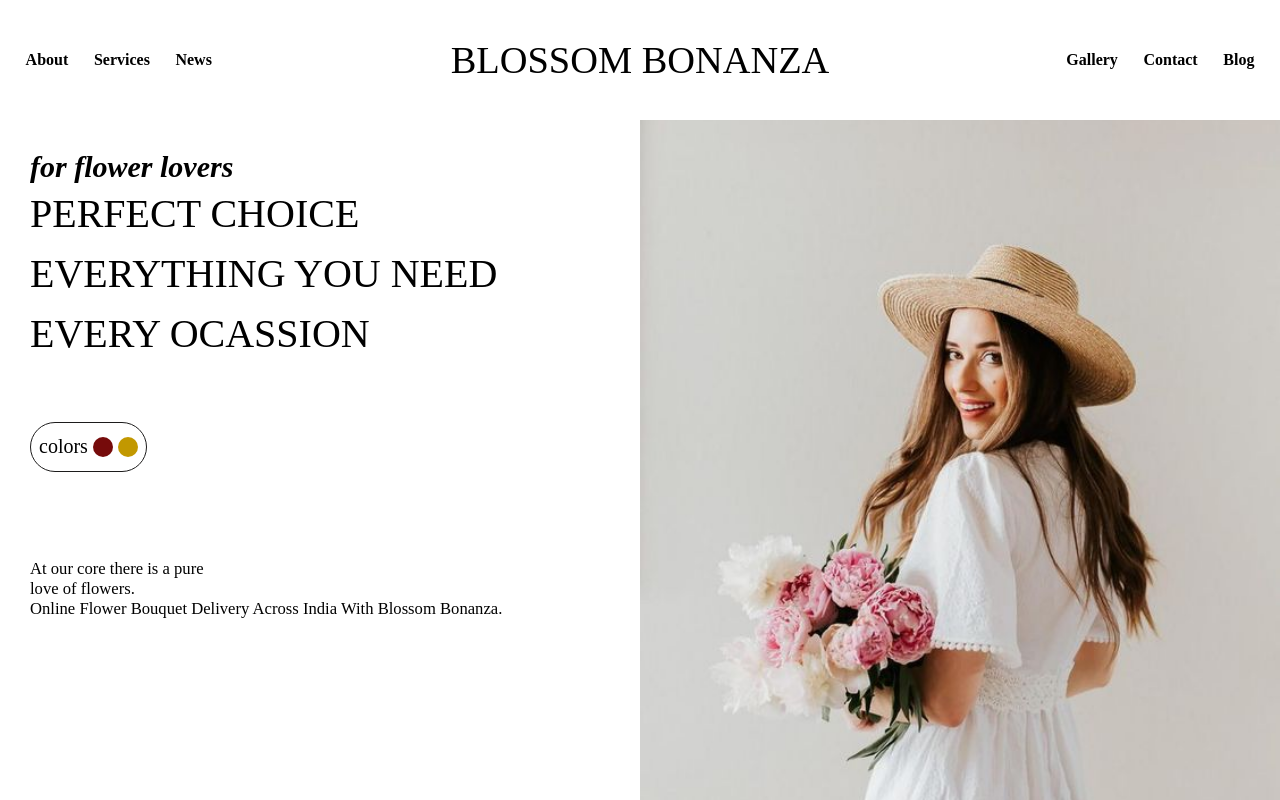
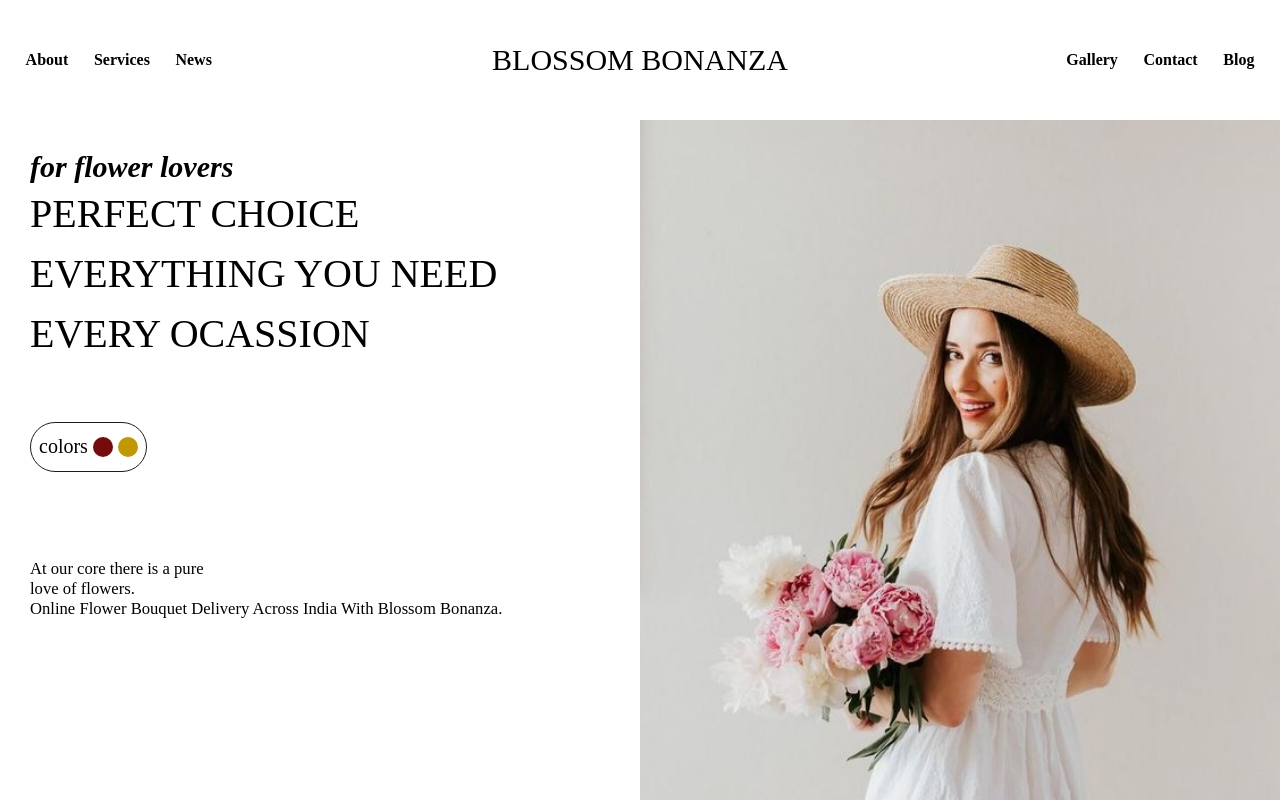
Before and after one commit to mansiraizada/Blossom-Bonanza, a plain HTML site: page index.html in a window 1280 px wide. Drawn offline with Linux system fonts and the light colour scheme.

Commit message:
Update style.css

```diff
--- a/style.css
+++ b/style.css
@@ -15,7 +15,6 @@ html, body{
     display: grid;
     grid-template-columns: 50% 50%;
     grid-template-rows: 15% 85% ;
-    /* background-color: red; */
 }
 
 #nav{
@@ -25,16 +24,13 @@ html, body{
     display: flex;
     justify-content: space-between;
     align-items: center;
-    /* background-color: red; */
 }
 
 #nav-left{
     display: flex;
     width: 30%;
     height: 100%;
-    /* justify-content: center; */
     align-items: center;
-    /* background-color: yellow; */
     padding-left: 1vw;
 }
 
@@ -49,7 +45,6 @@ html, body{
     justify-content: end;
     align-items: center;
     padding-right: 1vw;
-    /* background-color: purple; */
 }
 
 #nav-right h4{
@@ -57,38 +52,22 @@ html, body{
 }
 
 #brand{
-    /* height: 100%; */
-    font-size: 3vw;
-    /* background-color: pink; */
-}
-/* #nav-left{
-    display: flex;
-    align-items: center;
-    justify-content: center;
-    width: 20%;
-    height: 100%;
-    background-color: brown;
+    font-size: 2.8vw;
 }
 
 #nav-left h4{
-    height: 100%;
-    width: 100%;
-    background-color: pink;
+    padding: 1vw 1vw 1vw 1vw;
 }
-
 
 #brand{
     padding: 0px 50px 0px 50px;
     font-size: 30px;
     font-weight: 400;
-} */
+}
 
 #left{
-    /* margin: 50px 16px 5px 20px; */
     padding: 30px;
-    /* grid-row: 2/4; */
     grid-column: 1/2;
-    /* background-color: blue; */
 }
 
 #left i{
@@ -110,7 +89,6 @@ html, body{
     justify-content: center;
     align-items: center;
     padding: 8px;
-    /* background-color: pink; */
     border: 1px solid rgb(29, 28, 28);
     border-radius: 30px;
 }
@@ -136,20 +114,14 @@ html, body{
 }
 
 #bottom{
-    /* background-color: pink; */
     margin-top: 15%;
     font-size: 1.3vw;
     font-weight: 500;
 }
 
 #right{
-    /* position: relative; */
     overflow: hidden;
-    /* margin: 50px 20px 0px 16px; */
-    /* grid-row: 2/4; */
     grid-column: 2/3;
-    /* padding: 10px; */
-    /* background-color: yellow;    */
 }
 
 #right img{
```
